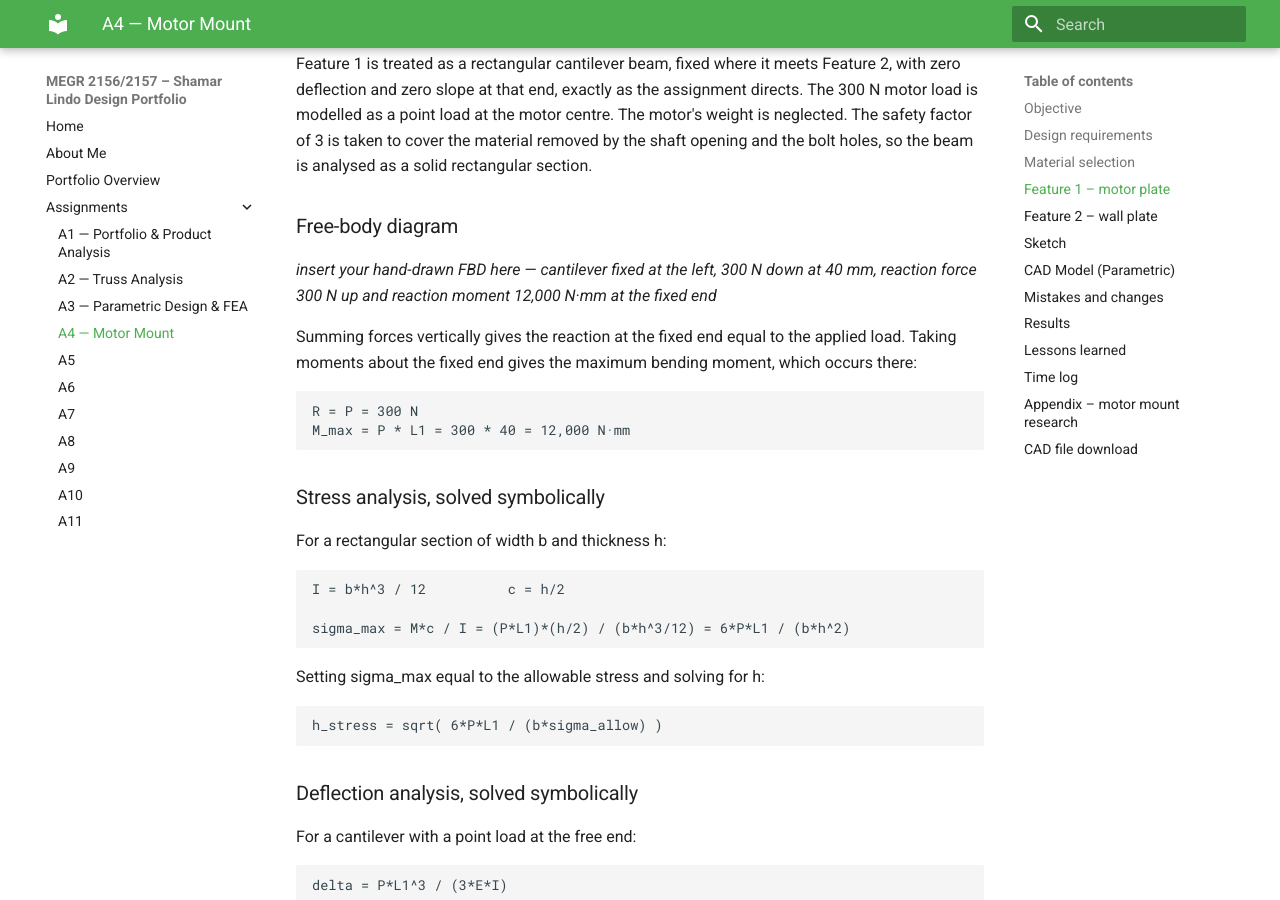
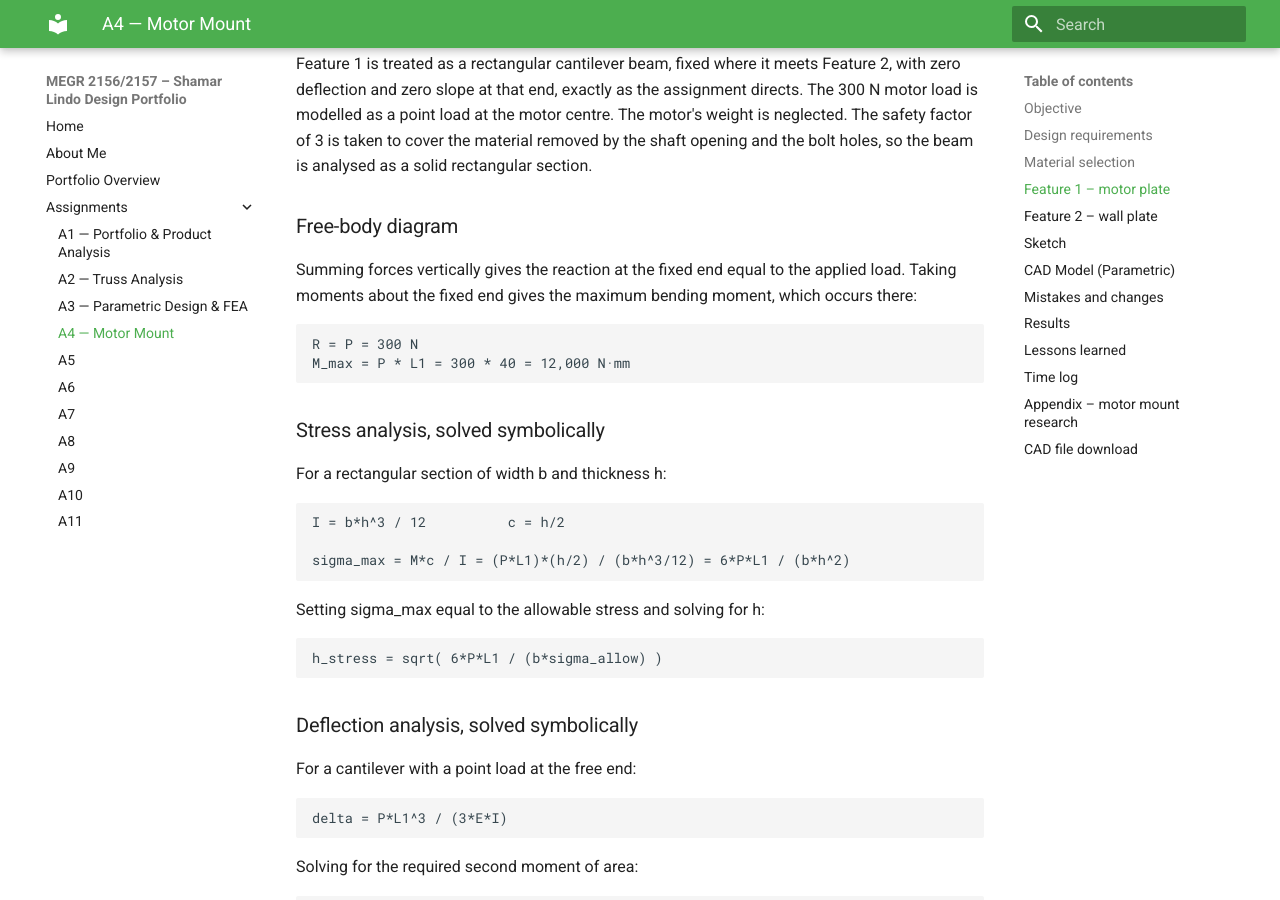
Before and after one commit to shamardlindo1/-megr2157-portfolio, an MkDocs documentation site: the page built from docs/assignments/A04/index.md, in a window 1280 px wide and 900 px high, scrolled down 3290 px. Built offline with MkDocs 1.6.1 and Material for MkDocs 9.7.7, drawn with Linux system fonts in a browser that asks for light colours; some of the changed text lies outside the part shown.

Commit message:
A4: clean up placeholder notes

```diff
--- a/docs/assignments/A04/index.md
+++ b/docs/assignments/A04/index.md
@@ -87,9 +87,6 @@ opening and the bolt holes, so the beam is analysed as a solid rectangular secti
 
 ### Free-body diagram
 
-*insert your hand-drawn FBD here — cantilever fixed at the left, 300 N down at 40 mm,
-reaction force 300 N up and reaction moment 12,000 N·mm at the fixed end*
-
 Summing forces vertically gives the reaction at the fixed end equal to the applied load.
 Taking moments about the fixed end gives the maximum bending moment, which occurs there:
 
@@ -167,9 +164,6 @@ moment is the load case that actually sizes this plate.
 
 ### Free-body diagram
 
-*insert your hand-drawn FBD here — vertical plate fixed at the wall, 300 N and a
-12,000 N·mm moment applied at the top where Feature 1 joins*
-
 ### Stress analysis, solved symbolically
 
 Both the force and the transferred moment bend the wall plate, and the worst section is
@@ -227,9 +221,6 @@ going to size this plate, but checking it is what tells you that bending is the
 problem rather than assuming it.
 
 ## Sketch
-
-*insert your hand-drawn isometric sketch of the motor mount here, with the dimensions
-carried over from the two analyses above*
 
 ## CAD Model (Parametric)
 
@@ -308,8 +299,6 @@ available. It cost about 2,000 mm³ of material.
 
 ## Mistakes and changes
 
-*add your own as you go — here is what happened while building it*
-
 The first extrusion silently produced nothing. I had set the end condition to mid-plane,
 which the model rebuilt without complaint but with zero volume, so the feature tree showed
 sketches and no solid. Switching to a two-directional blind extrusion of 22.5 mm each way
@@ -341,8 +330,6 @@ yields, and sizing on stress alone would have produced a bracket far too floppy
 
 ## Lessons learned
 
-*write your own*
-
 ## Time log
 
 This assignment took me three days from start to finish.
```
